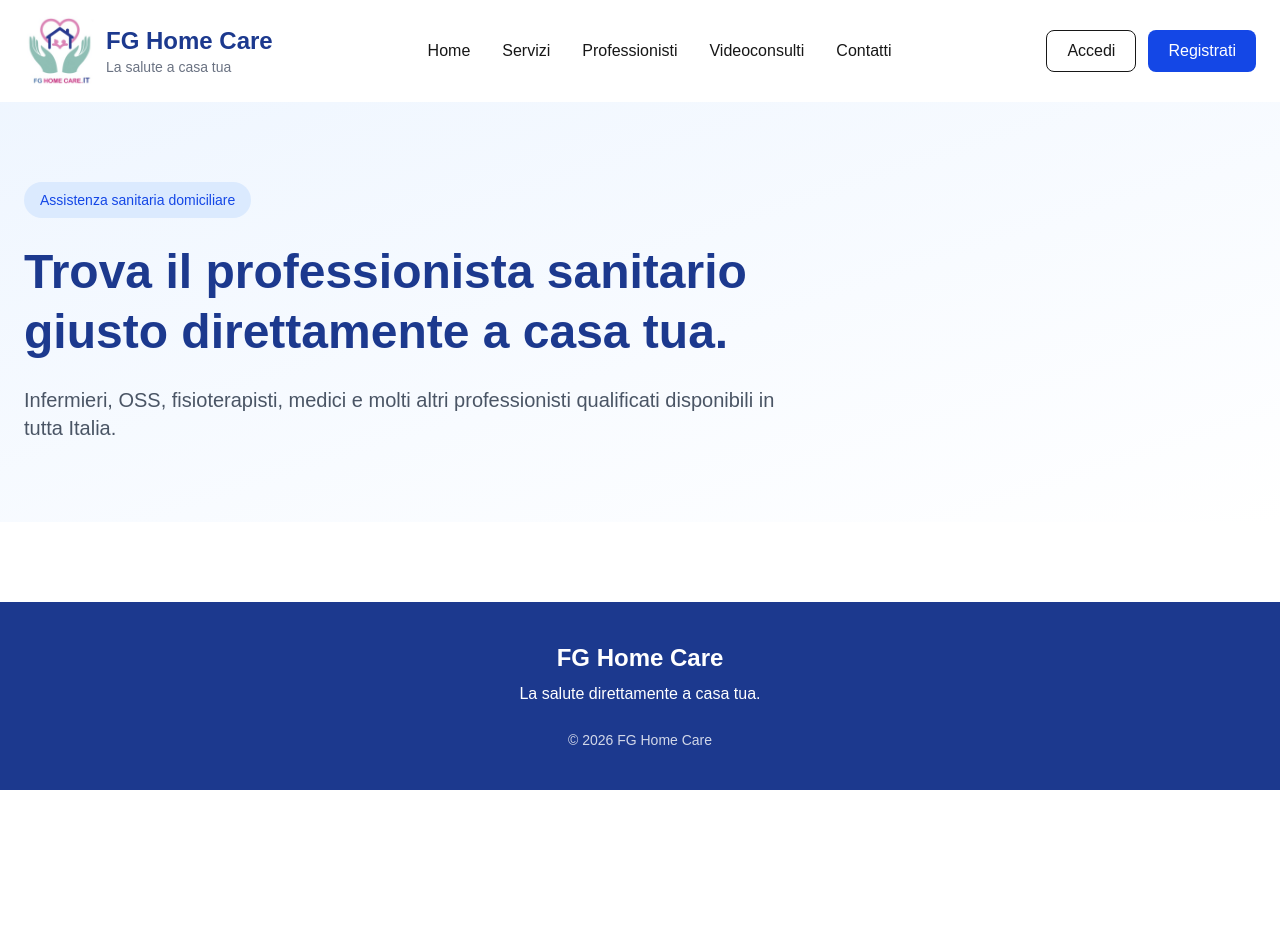
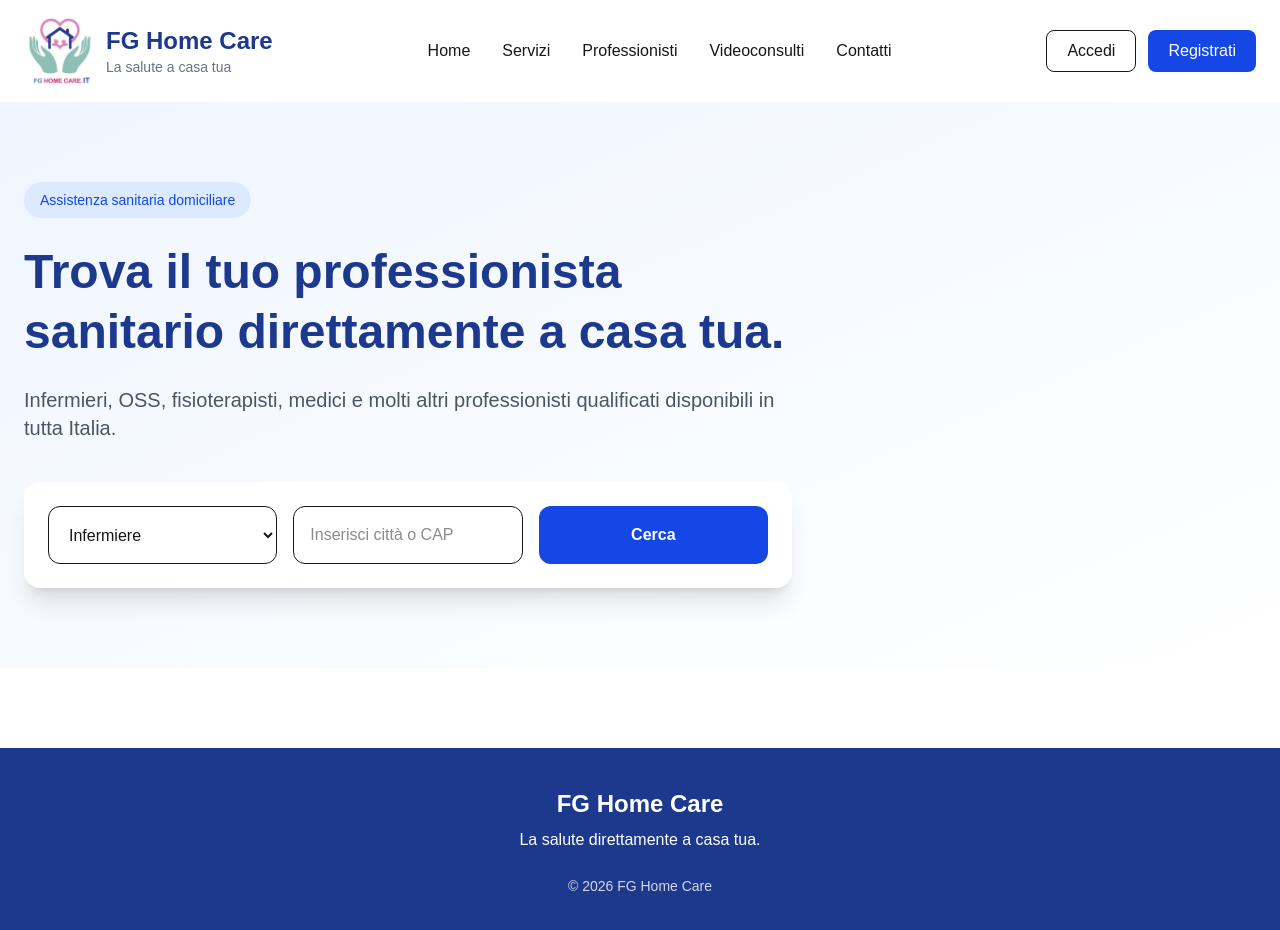
Before and after one commit to Francescogenovese9-oss/fg-home-care, a Next.js app: page / in a window 1280 px wide. Shown: the top 930 px of the page. Before the commit the page ends 800 px from the top, so only its background shows below. Built offline with nearby package versions, Linux system fonts and the light colour scheme.

Commit message:
Sprint 1.3 - Hero e barra di ricerca

```diff
--- a/components/home/Hero.tsx
+++ b/components/home/Hero.tsx
@@ -1,3 +1,4 @@
+import SearchBox from "./SearchBox";
 export default function Hero() {
     return (
       <section className="bg-gradient-to-br from-blue-50 to-white py-20">
@@ -10,13 +11,14 @@ export default function Hero() {
             </span>
 
             <h1 className="mt-6 text-5xl font-bold text-blue-900 leading-tight">
-              Trova il professionista sanitario giusto direttamente a casa tua.
+              Trova il tuo professionista sanitario direttamente a casa tua.
             </h1>
 
             <p className="mt-6 text-xl text-gray-600">
               Infermieri, OSS, fisioterapisti, medici e molti altri
               professionisti qualificati disponibili in tutta Italia.
             </p>
+            <SearchBox />
 
           </div>
         </div>
--- /dev/null
+++ b/components/home/SearchBox.tsx
@@ -0,0 +1,30 @@
+export default function SearchBox() {
+  return (
+    <div className="bg-white rounded-2xl shadow-xl p-6 mt-10 max-w-5xl">
+
+      <div className="grid md:grid-cols-3 gap-4">
+
+        <select className="border rounded-xl p-4">
+          <option>Infermiere</option>
+          <option>OSS</option>
+          <option>Medico</option>
+          <option>Fisioterapista</option>
+          <option>Badante</option>
+
+        </select>
+
+        <input
+          type="text"
+          placeholder="Inserisci città o CAP"
+          className="border rounded-xl p-4"
+        />
+
+        <button className="bg-blue-700 hover:bg-blue-800 text-white rounded-xl p-4 font-semibold">
+          Cerca
+        </button>
+
+      </div>
+
+    </div>
+  );
+}
```
